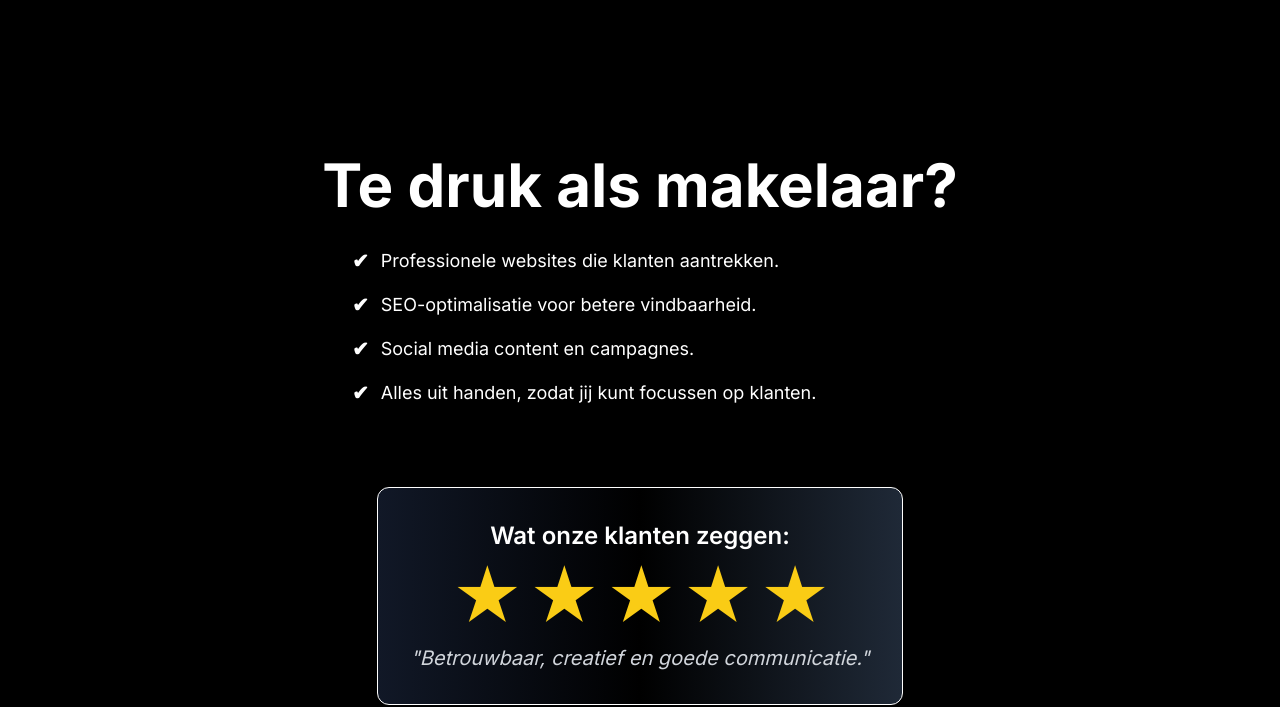
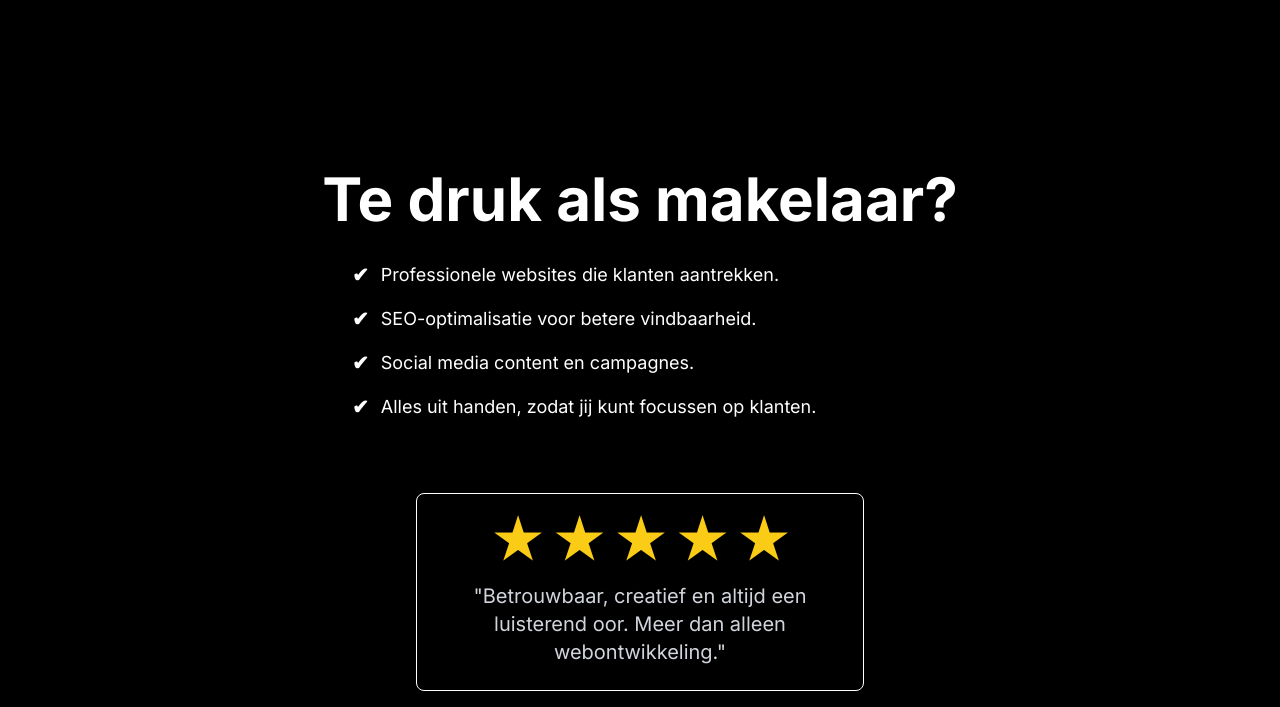
Before and after one commit to CoderFa2/webdevagency1, a plain HTML site: page public/index.html in a window 1280 px wide. Shown: the part 122-829 px from the top of the page. Drawn offline with nearby package versions, Linux system fonts and the light colour scheme.

Commit message:
Update index.html

```diff
--- a/public/index.html
+++ b/public/index.html
@@ -466,22 +466,19 @@
                 </div>
             </div>
 
-        <div class="mt-12 mx-auto p-8 border border-white rounded-xl shadow-lg bg-gradient-to-r from-gray-900 via-black to-gray-800 transition-transform transform hover:scale-105">
+    <!-- Reviews Highlight -->
+<div class="mt-10 max-w-md mx-auto p-6 border border-white rounded-lg bg-black shadow-md transition-transform transform hover:scale-105">
     <!-- Header -->
-    <p class="text-white text-lg sm:text-xl md:text-2xl font-semibold text-center">
-        Wat onze klanten zeggen:
-    </p>
-    <!-- Sterren -->
-    <div class="flex justify-center items-center mt-4">
-        <span class="text-yellow-400 text-4xl sm:text-5xl lg:text-6xl font-bold">
+    <div class="text-center">
+        <!-- Sterren -->
+        <p class="text-yellow-400 text-3xl sm:text-4xl lg:text-5xl font-bold">
             ★ ★ ★ ★ ★
-        </span>
+        </p>
+        <!-- Korte Beschrijving -->
+        <p class="text-gray-300 text-sm sm:text-base md:text-lg lg:text-xl mt-4">
+            "Betrouwbaar, creatief en altijd een luisterend oor. Meer dan alleen webontwikkeling."
+        </p>
     </div>
-    <!-- Korte Beschrijving -->
-    <p class="text-gray-300 text-center text-sm sm:text-base md:text-lg lg:text-xl mt-4 italic">
-        "Betrouwbaar, creatief en goede communicatie."
-    </p>
-
 </div>
 
 
```
